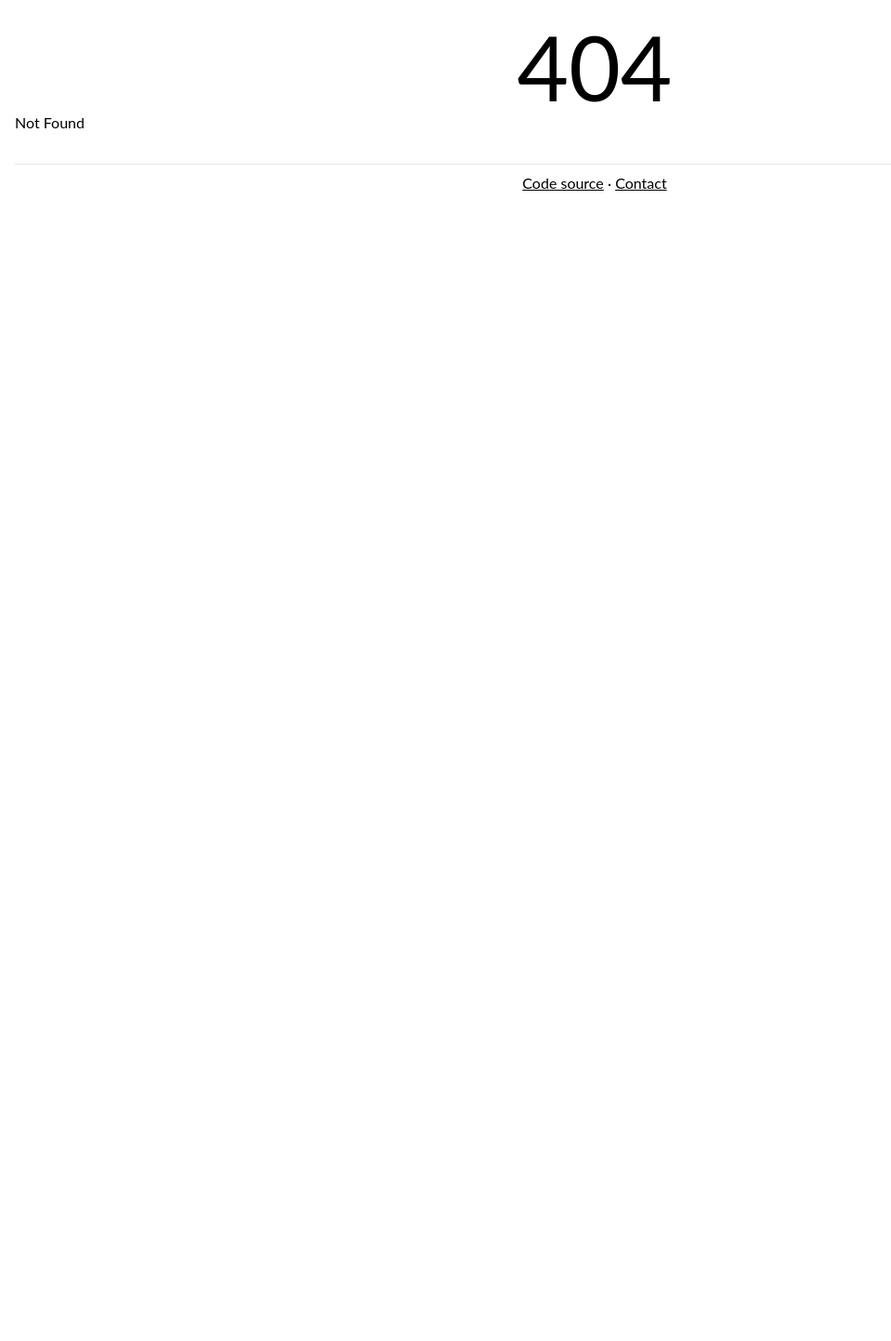
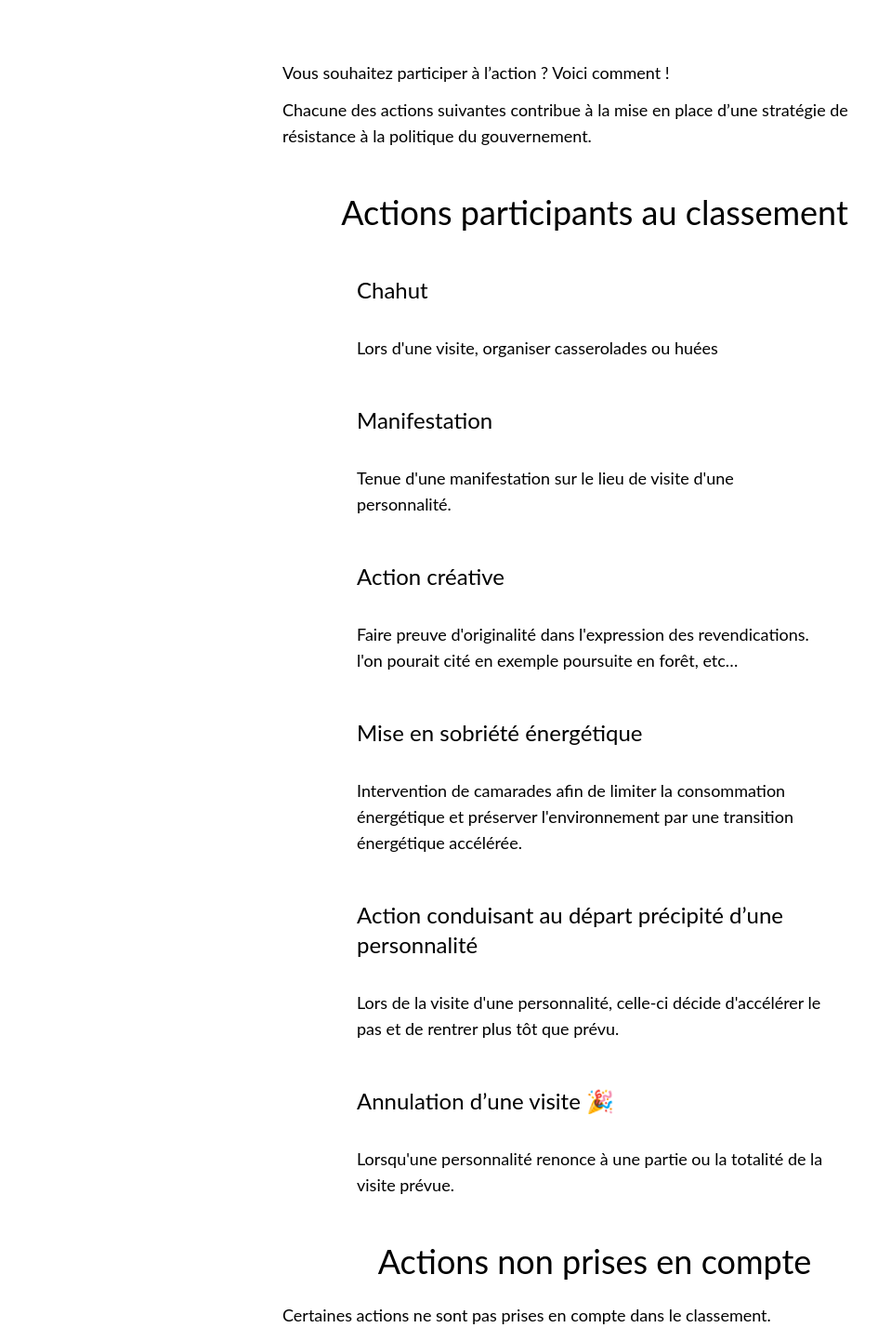
Before and after one commit to cedricr/100joursdezbeul, a SvelteKit app: page /comment-participer in a window 1280 px wide. Before the commit this address had no page. Shown: the part 288-1730 px from the top of the page at 93% size, without its empty margins (0-959 px from the left). Before the commit the page ends 800 px from the top, so only its background shows below. Built offline with nearby package versions, Linux system fonts and the light colour scheme.

Commit message:
Add new page

```diff
--- a/src/routes/+page.svelte
+++ b/src/routes/+page.svelte
@@ -41,7 +41,11 @@
 		</ol>
 	</div>
 
-	<p class="mb-20 text-center text-lg"><a href="/regles-du-jeu">Règles du jeu</a></p>
+	<p class="mb-20 text-center text-lg">
+		<a href="/regles-du-jeu">Règles du jeu</a>
+		<br />
+		<a href="/comment-participer">Comment participer</a>
+	</p>
 
 	<Thanks />
 </main>
--- /dev/null
+++ b/src/routes/comment-participer/+page.svelte
@@ -0,0 +1,79 @@
+<script lang="ts">
+</script>
+
+<svelte:head><title>Comment participer | 100 jours de zbeul</title></svelte:head>
+
+<main role="main">
+	<div class="mx-auto mt-16 max-w-2xl">
+		<p>Vous souhaitez participer à l’action&nbsp;? Voici comment&nbsp;!</p>
+
+		<p>
+			Chacune des actions suivantes contribue à la mise en place d’une stratégie de résistance à la
+			politique du gouvernement.
+		</p>
+
+		<h2>Actions participants au classement</h2>
+		<ul>
+			<li id="chahut">
+				<h3>Chahut</h3>
+				<p>Lors d'une visite, organiser casserolades ou huées</p>
+			</li>
+
+			<li id="manifestation">
+				<h3>Manifestation</h3>
+				<p>Tenue d'une manifestation sur le lieu de visite d'une personnalité.</p>
+			</li>
+
+			<li id="action-creative">
+				<h3>Action créative</h3>
+				<p>
+					Faire preuve d'originalité dans l'expression des revendications. l'on pourait cité en
+					exemple poursuite en forêt, etc…
+				</p>
+			</li>
+
+			<li id="sobirete-energetique">
+				<h3>Mise en sobriété énergétique</h3>
+				<p>
+					Intervention de camarades afin de limiter la consommation énergétique et préserver
+					l'environnement par une transition énergétique accélérée.
+				</p>
+			</li>
+
+			<li id="fuite">
+				<h3>Action conduisant au départ précipité d’une personnalité</h3>
+				<p>
+					Lors de la visite d'une personnalité, celle-ci décide d'accélérer le pas et de rentrer
+					plus tôt que prévu.
+				</p>
+			</li>
+
+			<li id="annulation">
+				<h3>Annulation d’une visite 🎉</h3>
+				<p>Lorsqu'une personnalité renonce à une partie ou la totalité de la visite prévue.</p>
+			</li>
+		</ul>
+
+		<h2>Actions non prises en compte</h2>
+		<p>Certaines actions ne sont pas prises en compte dans le classement.</p>
+	</div>
+</main>
+
+<style lang="postcss">
+	h2 {
+		@apply mb-6 mt-12;
+	}
+	h3 {
+		@apply mb-8 mt-12 text-2xl;
+	}
+
+	p {
+		@apply mb-3 text-lg;
+	}
+	ul {
+		@apply mx-auto mb-6 max-w-lg list-none;
+	}
+	li {
+		@apply mb-3;
+	}
+</style>
--- a/src/routes/regles-du-jeu/+page.svelte
+++ b/src/routes/regles-du-jeu/+page.svelte
@@ -31,14 +31,37 @@
 				>code source</a
 			>)
 		</p>
-		<h3>Types d’action</h3>
+		<h3>Types d’actions</h3>
 		<ul>
-			<li>Chahut (casserolade, huée…) — 1 point</li>
-			<li>Manifestation — 1 point</li>
-			<li>Action créative (poursuite en forêt, etc…) — 2 points</li>
-			<li>Mise en sobriété énergétique — 3 points</li>
-			<li>Action conduisant au départ précipité d’une personnalité — 4 points</li>
-			<li>Annulation d’une visite 🎉 — 5 points</li>
+			<li>
+				<a href="/comment-participer/#chahut" class="no-underline hover:underline">Chahut</a> (casserolade,
+				huée…) — 1 point
+			</li>
+			<li>
+				<a href="/comment-participer/#manifestation" class="no-underline hover:underline"
+					>Manifestation</a
+				> — 1 point
+			</li>
+			<li>
+				<a href="/comment-participer/#action-creative" class="no-underline hover:underline"
+					>Action créative</a
+				> (poursuite en forêt, etc…) — 2 points
+			</li>
+			<li>
+				<a href="/comment-participer/#sobirete-energetique" class="no-underline hover:underline"
+					>Mise en sobriété énergétique</a
+				> — 3 points
+			</li>
+			<li>
+				<a href="/comment-participer/#fuite" class="no-underline hover:underline"
+					>Action conduisant au départ précipité d’une personnalité</a
+				> — 4 points
+			</li>
+			<li>
+				<a href="/comment-participer/#annulation" class="no-underline hover:underline"
+					>Annulation d’une visite 🎉</a
+				> — 5 points
+			</li>
 		</ul>
 		<h3>Personnalités</h3>
 		<ul>
```
